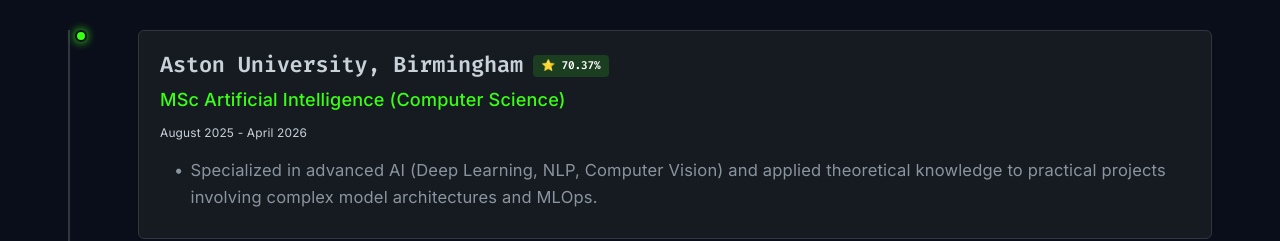
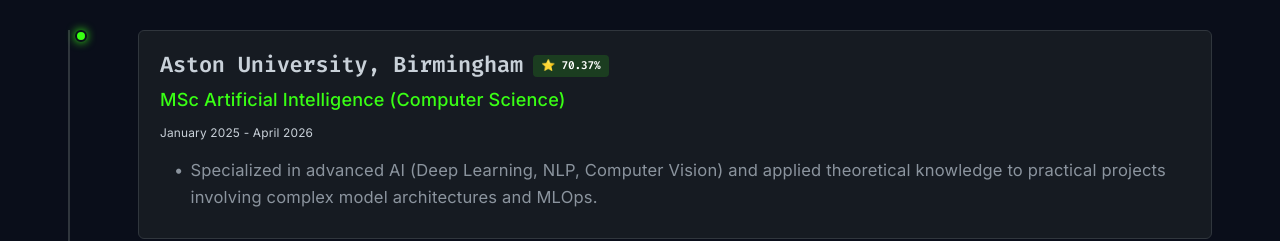
Before and after one commit to iammanoj807/profile, a React (Vite) app: page / in a window 1280 px wide. Shown: the part 5960-6201 px from the top of the page. Built offline with nearby package versions, Linux system fonts and the light colour scheme; some icons are missing.

Commit message:
Update Aston University education dates to January 2025 - April 2026

```diff
--- a/src/data/portfolioData.js
+++ b/src/data/portfolioData.js
@@ -142,7 +142,7 @@
         {
             title: "Aston University, Birmingham",
             subtitle: "MSc Artificial Intelligence (Computer Science)",
-            duration: "August 2025 - April 2026",
+            duration: "January 2025 - April 2026",
             percentage: "70.37%",
             descriptions: [
                 "Specialized in advanced AI (Deep Learning, NLP, Computer Vision) and applied theoretical knowledge to practical projects involving complex model architectures and MLOps."
```
